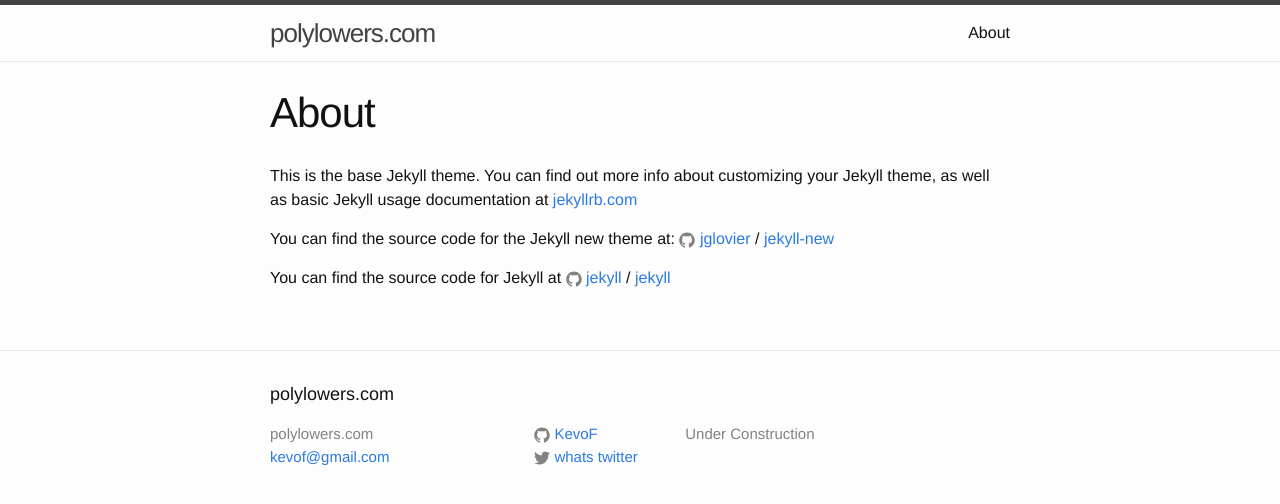
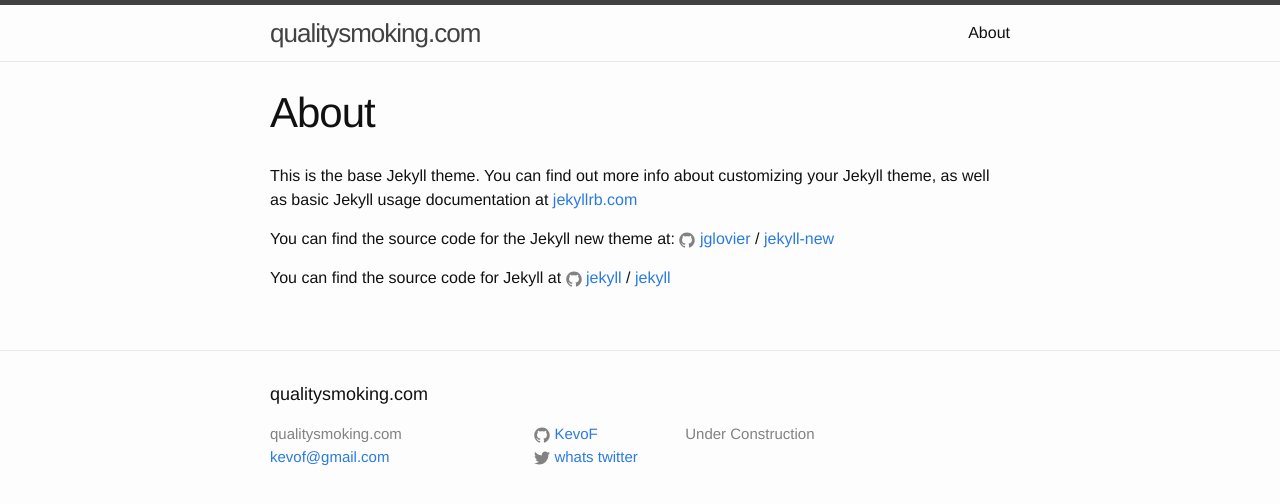
Before and after one commit to KevoF/KevoF.github.io, a Jekyll site: the page built from about.md, in a window 1280 px wide. Shown: the top 504 px of the page. Built offline with Jekyll 4.4.1, drawn with Linux system fonts in a browser that asks for light colours.

Commit message:
Update _config.yml

```diff
--- a/_config.yml
+++ b/_config.yml
@@ -6,12 +6,12 @@
 # 'jekyll serve'. If you change this file, please restart the server process.
 
 # Site settings
-title: polylowers.com
+title: qualitysmoking.com
 email: kevof@gmail.com
 description: > # this means to ignore newlines until "baseurl:"
   Under Construction
 baseurl: "" # the subpath of your site, e.g. /blog
-url: "http://polylowers.com" # the base hostname & protocol for your site
+url: "http://qualitysmoking.com" # the base hostname & protocol for your site
 twitter_username: whats twitter
 github_username:  KevoF
 
```
